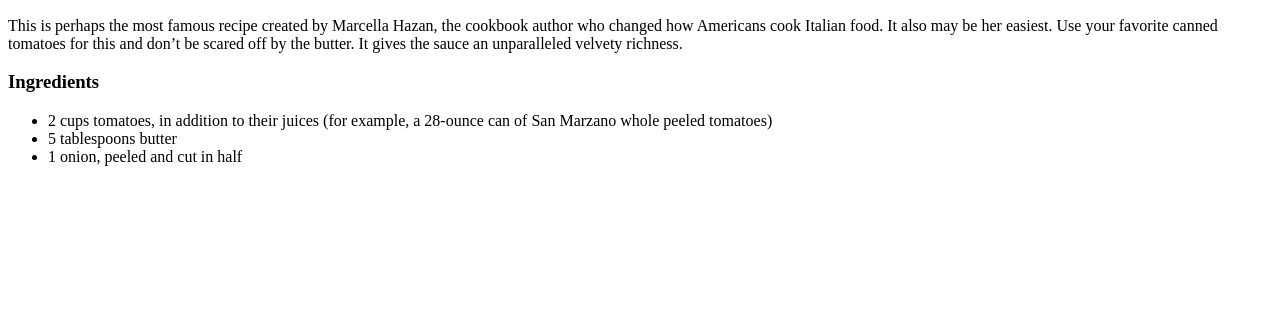
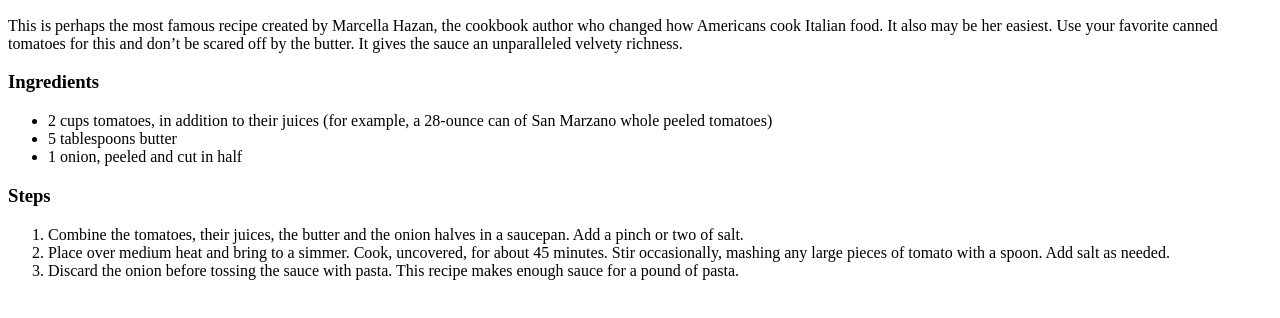
Before and after one commit to jessachen/odin-recipes, a plain HTML site: page recipes/tomato-sauce.html in a window 1280 px wide. Shown: the part 434-752 px from the top of the page. Drawn offline with Linux system fonts and the light colour scheme.

Commit message:
Added recipe steps.

```diff
--- a/recipes/tomato-sauce.html
+++ b/recipes/tomato-sauce.html
@@ -18,11 +18,24 @@
             and don’t be scared off by the butter. It gives the sauce an unparalleled velvety richness.</p>
 
         <h3>Ingredients</h3>
+
         <ul>
             <li>2 cups tomatoes, in addition to their juices (for example,
                 a 28-ounce can of San Marzano whole peeled tomatoes)</li>
             <li>5 tablespoons butter</li>
             <li>1 onion, peeled and cut in half</li>
         </ul>
+
+        <h3>Steps</h3>
+
+        <ol>
+            <li>Combine the tomatoes, their juices, the butter and the onion
+                halves in a saucepan. Add a pinch or two of salt.</li>
+            <li>Place over medium heat and bring to a simmer. Cook, uncovered,
+                for about 45 minutes. Stir occasionally, mashing any large pieces
+                of tomato with a spoon. Add salt as needed.</li>
+            <li>Discard the onion before tossing the sauce with pasta. This recipe
+                makes enough sauce for a pound of pasta.</li>
+        </ol>
     </body>
 </html>
```
